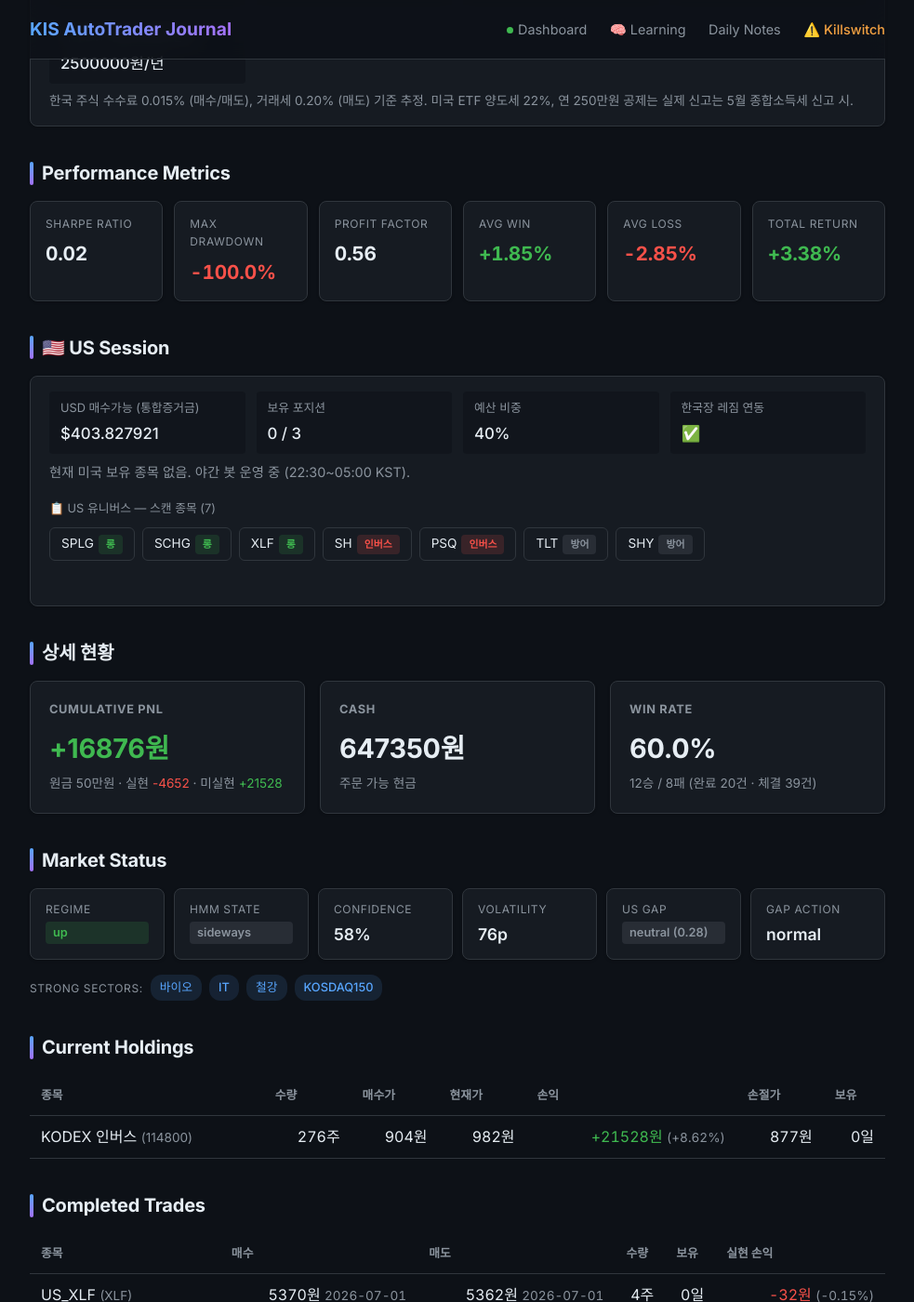
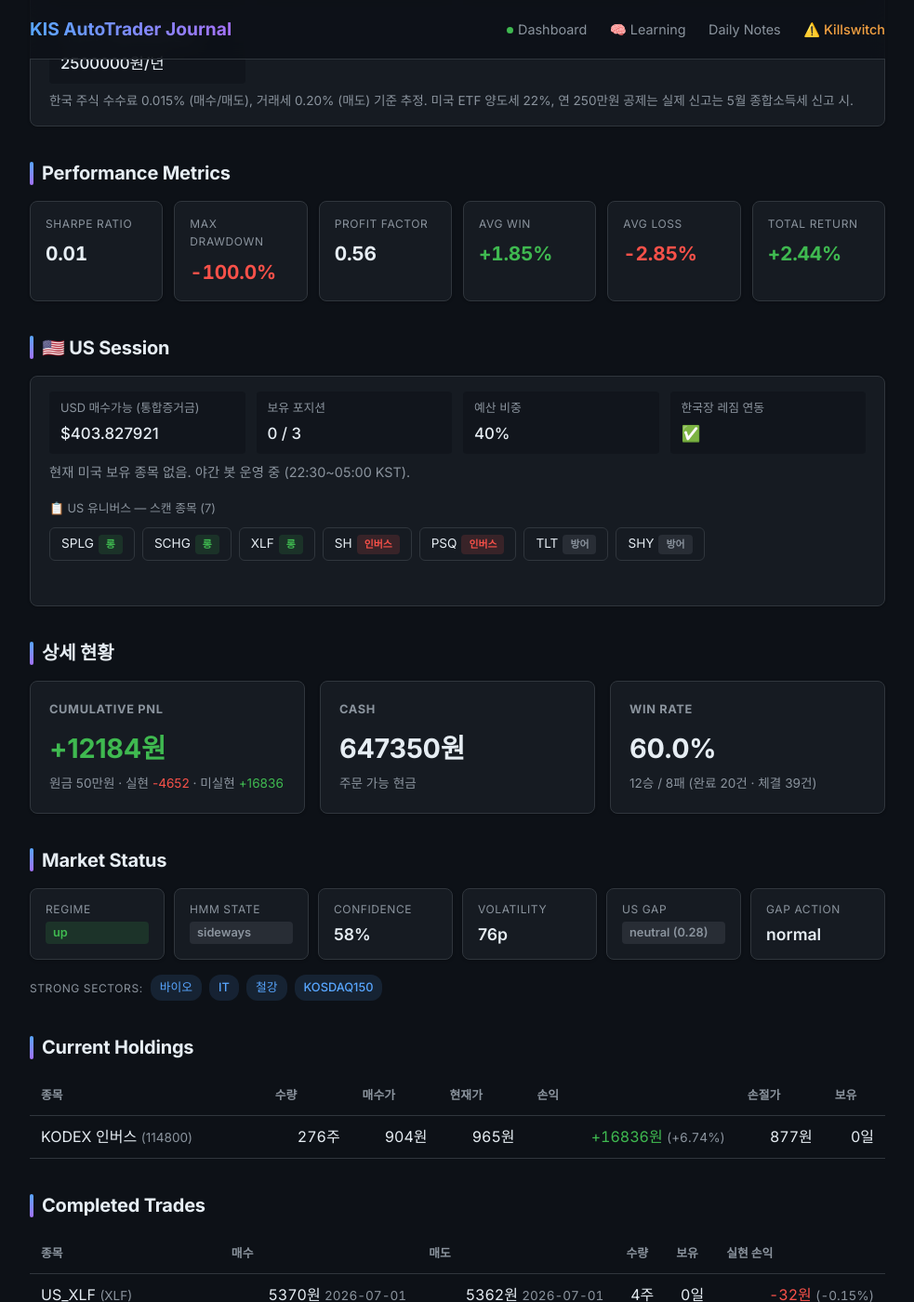
Before and after one commit to BudongJW/kis-trading-journal, a Jekyll site: the page built from index.html, in a window 1280 px wide and 1400 px high, scrolled down 1998 px. Shown: the whole window at 93% size, without its empty margins (148-1131 px from the left). Built offline with Jekyll 4.4.1, drawn with Linux system fonts in a browser that asks for light colours; nearby versions of some CDN libraries; some of the changed text lies outside the part shown.

Commit message:
auto: portfolio update 10:34

```diff
--- a/_data/portfolio.json
+++ b/_data/portfolio.json
@@ -1,5 +1,5 @@
 {
-  "updated_at": "2026-07-02T10:15:34.892198",
+  "updated_at": "2026-07-02T10:34:25.663140",
   "initial_capital": 500000,
   "cash": 647350,
   "holdings": [
@@ -7,11 +7,11 @@
       "symbol": "114800",
       "name": "KODEX 인버스",
       "qty": 276,
-      "current_price": 982,
-      "value": 271032,
+      "current_price": 965,
+      "value": 266340,
       "buy_price": 904,
-      "pnl": 21528,
-      "pnl_pct": 8.62,
+      "pnl": 16836,
+      "pnl_pct": 6.74,
       "manual": true,
       "stop_price": 877
     }
@@ -29,12 +29,12 @@
     "set_at": "",
     "set_by": ""
   },
-  "holdings_value": 271032,
-  "total_value": 918382,
-  "total_pnl": 16876,
-  "total_pnl_pct": 1.87,
+  "holdings_value": 266340,
+  "total_value": 913690,
+  "total_pnl": 12184,
+  "total_pnl_pct": 1.35,
   "realized_pnl": -4652,
-  "unrealized_pnl": 21528,
+  "unrealized_pnl": 16836,
   "total_trades": 39,
   "completed_trades": 20,
   "winning_trades": 12,
@@ -817,12 +817,12 @@
     "tax_exemption_remaining_krw": 2500000
   },
   "performance": {
-    "sharpe_ratio": 0.02,
+    "sharpe_ratio": 0.01,
     "max_drawdown_pct": -100.0,
     "profit_factor": 0.56,
     "avg_win_pct": 1.85,
     "avg_loss_pct": -2.85,
-    "total_return_pct": 3.38
+    "total_return_pct": 2.44
   },
   "r_summary": {},
   "daily_history": [
@@ -1344,13 +1344,13 @@
     },
     {
       "date": "2026-07-02",
-      "total_value": 918382,
+      "total_value": 913690,
       "cash": 647350,
-      "holdings_value": 271032,
-      "day_pnl": 21528,
-      "cumul_pnl": 16876,
+      "holdings_value": 266340,
+      "day_pnl": 16836,
+      "cumul_pnl": 12184,
       "realized_pnl": -4652,
-      "unrealized_pnl": 21528,
+      "unrealized_pnl": 16836,
       "net_deposit": 401506,
       "regime": "up",
       "hmm_state": "sideways",
@@ -1440,11 +1440,11 @@
     "enabled": true,
     "regime": "CAUTION",
     "confidence": 0.65,
-    "sma_ratio": 0.582,
+    "sma_ratio": 0.6102,
     "canary_bad": 1,
     "canary_scores": {
       "195930": 1.5582,
-      "132030": -1.8328
+      "132030": -1.8891
     }
   },
   "us_session": {
```
